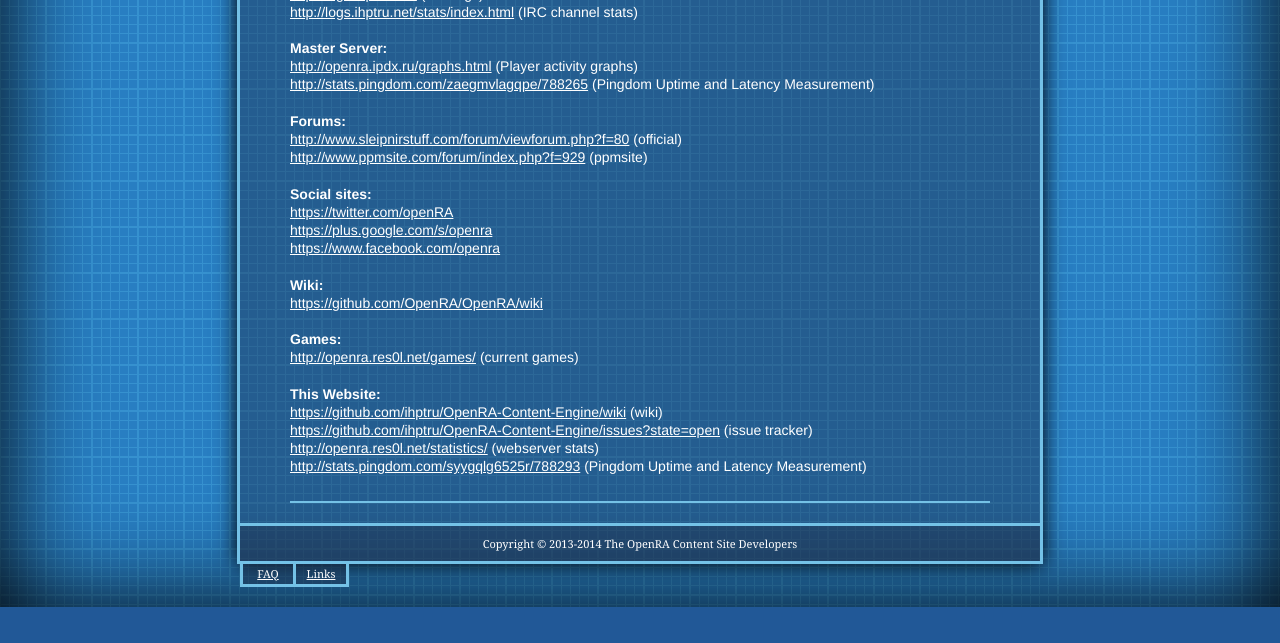
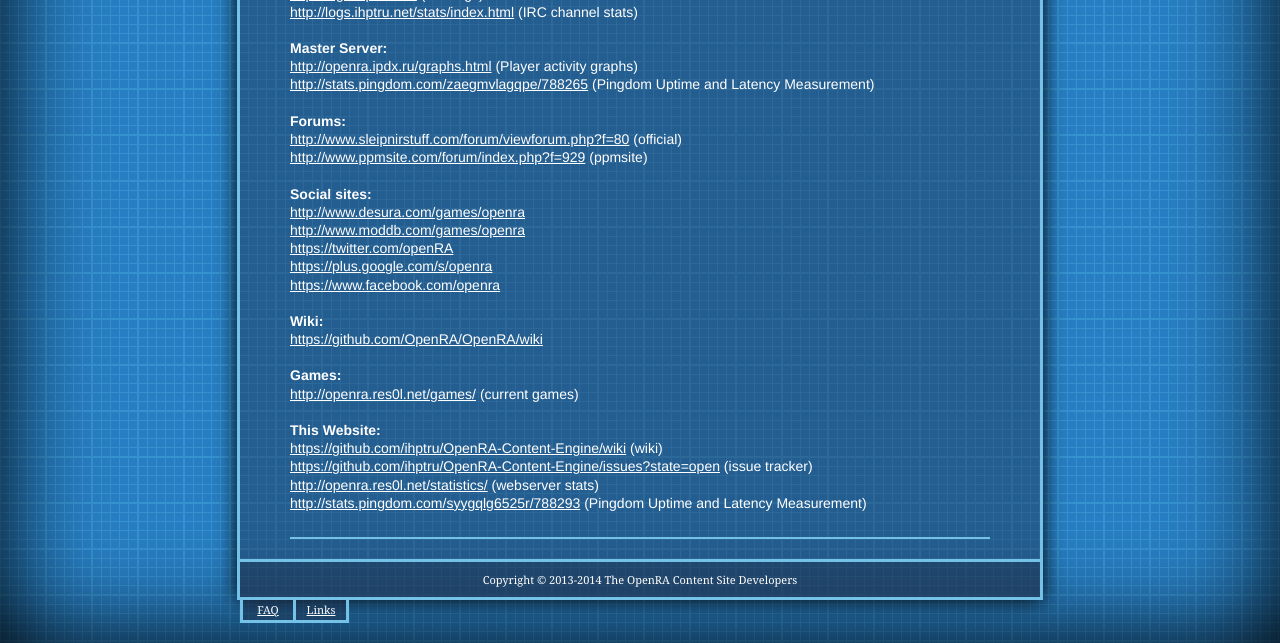
Before and after one commit to OpenRA/OpenRA-Resources, a Django app: page /links in a window 1280 px wide. Shown: the part 325-968 px from the top of the page. Before the commit the page ends 932 px from the top, so only its background shows below. Run offline with Django 3.2, Linux system fonts and the light colour scheme; parts of the project's set-up code (start-up, migrations or seed data) failed here and were passed over; some libraries are stand-ins or nearby versions.

Commit message:
add desura and moddb social links

```diff
--- a/openraData/templates/links.html
+++ b/openraData/templates/links.html
@@ -17,6 +17,8 @@
 <a target="_blank" href="http://www.ppmsite.com/forum/index.php?f=929">http://www.ppmsite.com/forum/index.php?f=929</a> (ppmsite)<br /><br />
 
 <b>Social sites:</b><br/>
+<a target="_blank" href="http://www.desura.com/games/openra">http://www.desura.com/games/openra</a><br />
+<a target="_blank" href="http://www.moddb.com/games/openra">http://www.moddb.com/games/openra</a><br />
 <a target="_blank" href="https://twitter.com/openRA">https://twitter.com/openRA</a><br />
 <a target="_blank" href="https://plus.google.com/s/openra">https://plus.google.com/s/openra</a><br />
 <a target="_blank" href="https://www.facebook.com/openra">https://www.facebook.com/openra</a><br /><br />
```
